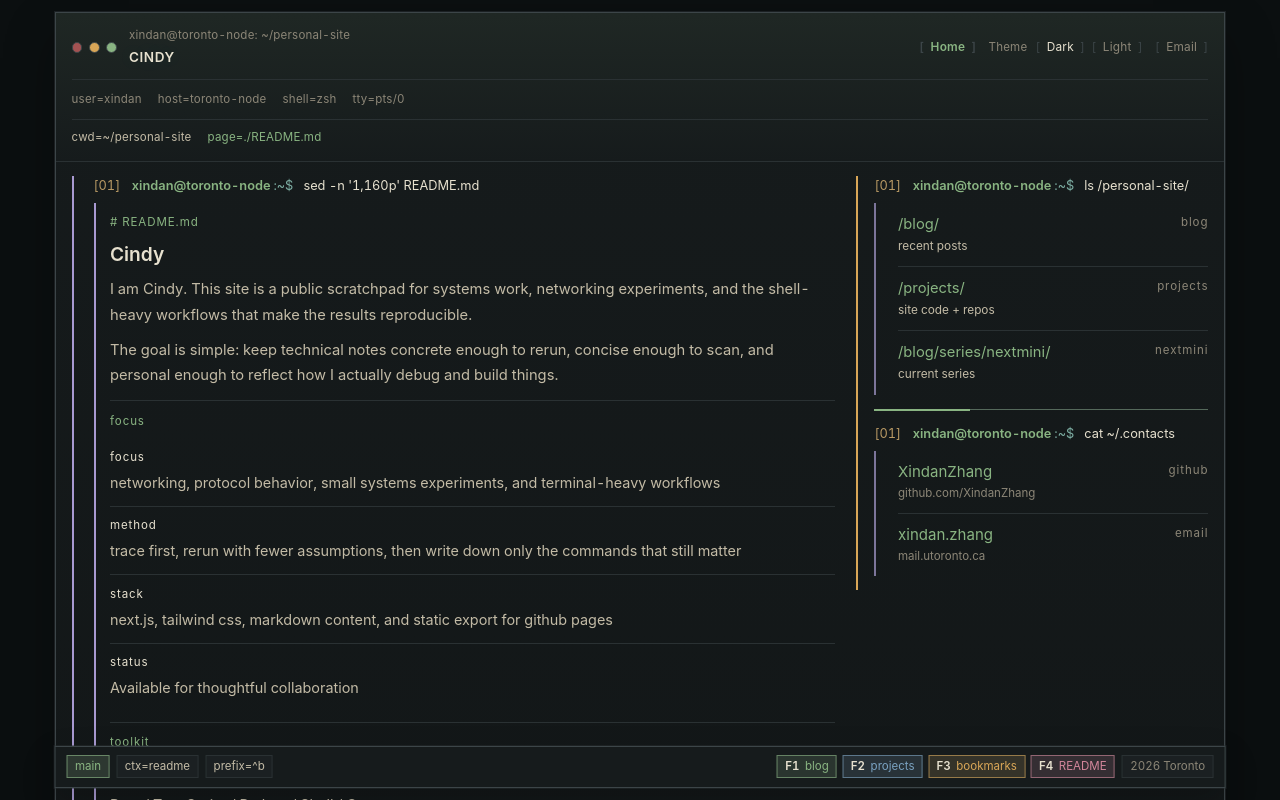
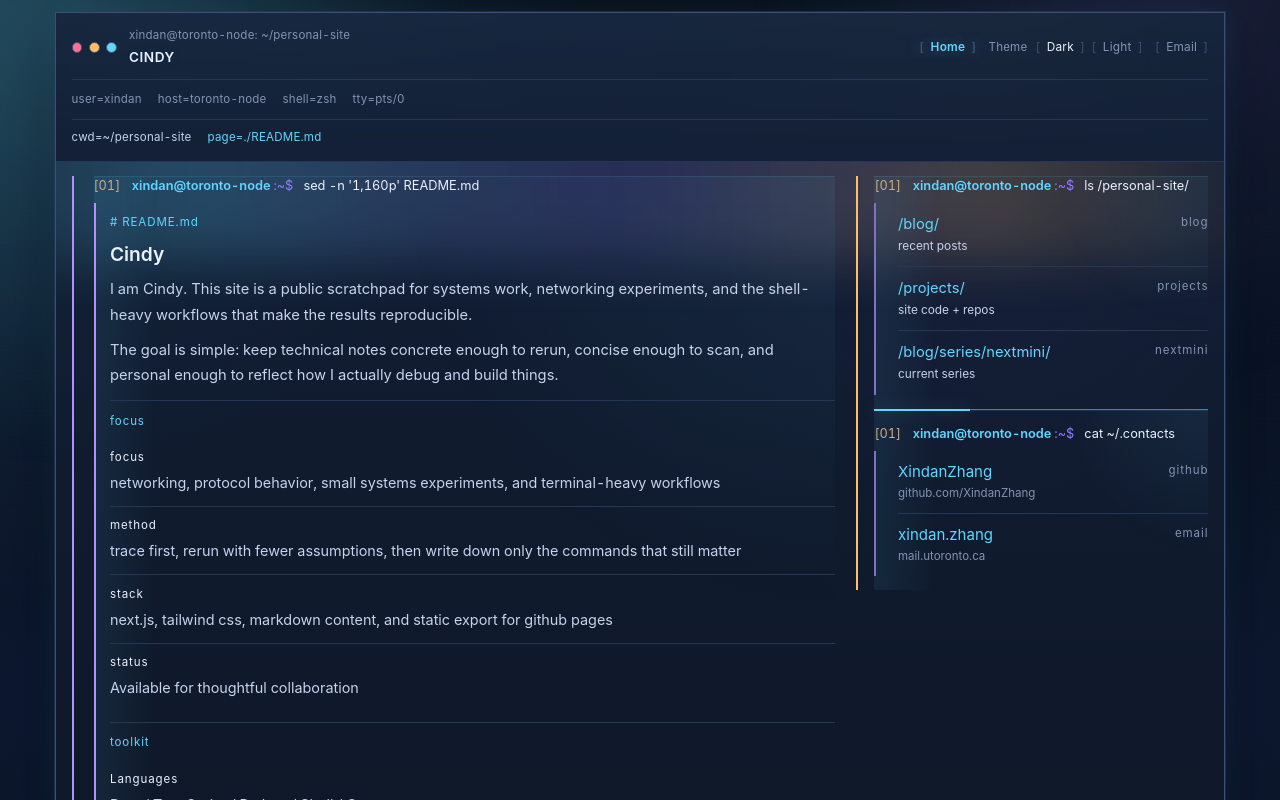
Before and after one commit to XindanZhang/personal-site, a Next.js app: page /about in a window 1280 px wide. Shown: the top 800 px of the page. Built offline with nearby package versions, Linux system fonts and the light colour scheme.

Commit message:
style: add animated chroma terminal palette

```diff
--- a/app/globals.css
+++ b/app/globals.css
@@ -1107,67 +1107,82 @@ img {
 }
 
 :root {
-  --page-bg: #0b0f10;
-  --page-bg-alt: #121718;
-  --page-ink: #e7e1cf;
-  --muted: #8c8677;
-  --muted-strong: #c3bba6;
-  --panel: #111516;
-  --panel-strong: #161b1c;
-  --panel-soft: #1b2022;
-  --line: #2a3133;
-  --line-strong: #3c4548;
-  --accent: #89b482;
-  --accent-strong: #d8a657;
-  --accent-hot: #7daea3;
-  --block-identity: #8ec07c;
-  --block-status: #d8a657;
-  --block-workspace: #7daea3;
-  --block-feed: #b48ead;
-  --block-journal: #7aa2c1;
-  --block-projects: #d3869b;
-  --block-readme: #a899d1;
-  --block-links: #c08a4a;
-  --dock-f1: #89b482;
-  --dock-f2: #7aa2c1;
-  --dock-f3: #d8a657;
-  --dock-f4: #d3869b;
-  --danger: #a35252;
-  --shadow: none;
-  --glow: none;
+  --page-bg: #071019;
+  --page-bg-alt: #0d1830;
+  --page-ink: #eaf1ff;
+  --muted: #8493b2;
+  --muted-strong: #c7d2eb;
+  --panel: #0d1523;
+  --panel-strong: #132036;
+  --panel-soft: #192844;
+  --line: #263656;
+  --line-strong: #3d4f77;
+  --accent: #63d5ff;
+  --accent-strong: #ffbe67;
+  --accent-hot: #8f7cff;
+  --block-identity: #59e3b0;
+  --block-status: #ffbe67;
+  --block-workspace: #6cc9ff;
+  --block-feed: #9c88ff;
+  --block-journal: #72b7ff;
+  --block-projects: #ff8ab3;
+  --block-readme: #b291ff;
+  --block-links: #ffd369;
+  --dock-f1: #59e3b0;
+  --dock-f2: #72b7ff;
+  --dock-f3: #ffd369;
+  --dock-f4: #ff8ab3;
+  --danger: #ff6f91;
+  --shadow: 0 1.6rem 4rem rgba(2, 8, 20, 0.46);
+  --glow:
+    0 0 0 1px rgba(99, 213, 255, 0.08),
+    0 0 26px rgba(99, 213, 255, 0.1);
+  --aurora-a: rgba(99, 213, 255, 0.22);
+  --aurora-b: rgba(143, 124, 255, 0.18);
+  --aurora-c: rgba(255, 190, 103, 0.12);
 }
 
 :root[data-theme="light"] {
-  --page-bg: #f3efe2;
-  --page-bg-alt: #e8e1cf;
-  --page-ink: #26221b;
-  --muted: #70685a;
-  --muted-strong: #433b2f;
-  --panel: #f7f1e3;
-  --panel-strong: #fbf6eb;
-  --panel-soft: #eee6d5;
-  --line: #c7bda8;
-  --line-strong: #a3957c;
-  --accent: #65855f;
-  --accent-strong: #aa7638;
-  --accent-hot: #4f7c7a;
-  --block-identity: #65855f;
-  --block-status: #b8813b;
-  --block-workspace: #4f7c7a;
-  --block-feed: #87639e;
-  --block-journal: #54789d;
-  --block-projects: #a55f7a;
-  --block-readme: #7366af;
-  --block-links: #ab7632;
-  --dock-f1: #65855f;
-  --dock-f2: #54789d;
-  --dock-f3: #ab7632;
-  --dock-f4: #a55f7a;
-  --danger: #9b4d4d;
+  --page-bg: #f4f7ff;
+  --page-bg-alt: #e7eefc;
+  --page-ink: #10192b;
+  --muted: #67738e;
+  --muted-strong: #30405f;
+  --panel: #f8fbff;
+  --panel-strong: #eff4ff;
+  --panel-soft: #e4ecfc;
+  --line: #cad6eb;
+  --line-strong: #9ab0d4;
+  --accent: #1874ff;
+  --accent-strong: #cc7f19;
+  --accent-hot: #6758ff;
+  --block-identity: #1f9d77;
+  --block-status: #cc7f19;
+  --block-workspace: #2d87ff;
+  --block-feed: #8067ff;
+  --block-journal: #286dc2;
+  --block-projects: #d9548a;
+  --block-readme: #8665e8;
+  --block-links: #b67a1e;
+  --dock-f1: #1f9d77;
+  --dock-f2: #286dc2;
+  --dock-f3: #b67a1e;
+  --dock-f4: #d9548a;
+  --danger: #d84a6d;
+  --shadow: 0 1rem 2.8rem rgba(41, 67, 114, 0.14);
+  --glow:
+    0 0 0 1px rgba(24, 116, 255, 0.08),
+    0 0 22px rgba(24, 116, 255, 0.08);
+  --aurora-a: rgba(24, 116, 255, 0.18);
+  --aurora-b: rgba(103, 88, 255, 0.14);
+  --aurora-c: rgba(204, 127, 25, 0.11);
 }
 
 body.mode-terminal {
-  background: var(--page-bg);
+  position: relative;
+  background:
+    radial-gradient(circle at top left, color-mix(in srgb, var(--aurora-a) 70%, transparent), transparent 32%),
+    linear-gradient(180deg, var(--page-bg) 0%, var(--page-bg-alt) 52%, var(--page-bg) 100%);
   color: var(--page-ink);
   font-family: var(--font-mono);
   font-variant-ligatures: none;
@@ -1177,7 +1192,31 @@ body.mode-terminal {
 
 body.mode-terminal::before,
 body.mode-terminal::after {
-  display: none;
+  content: "";
+  position: fixed;
+  inset: 0;
+  pointer-events: none;
+}
+
+body.mode-terminal::before {
+  inset: -18% -12%;
+  z-index: 0;
+  background:
+    radial-gradient(circle at 14% 18%, var(--aurora-a) 0, transparent 24%),
+    radial-gradient(circle at 82% 12%, var(--aurora-b) 0, transparent 24%),
+    radial-gradient(circle at 62% 78%, var(--aurora-c) 0, transparent 24%);
+  filter: blur(44px);
+  opacity: 0.9;
+  animation: terminal-aurora 24s ease-in-out infinite alternate;
+}
+
+body.mode-terminal::after {
+  z-index: 0;
+  background:
+    linear-gradient(180deg, color-mix(in srgb, var(--line-strong) 18%, transparent) 0 1px, transparent 1px 100%);
+  background-size: 100% 4px;
+  mask-image: linear-gradient(180deg, rgba(0, 0, 0, 0.72), transparent 84%);
+  opacity: 0.12;
 }
 
 body.mode-terminal ::selection {
@@ -1192,11 +1231,58 @@ body.mode-terminal ::selection {
 }
 
 .shell-window {
+  position: relative;
+  overflow: hidden;
   border: 1px solid var(--line-strong);
-  background: linear-gradient(180deg, var(--panel-strong), var(--panel));
+  background:
+    linear-gradient(180deg, color-mix(in srgb, var(--panel-strong) 78%, var(--page-bg-alt) 22%), var(--panel)),
+    radial-gradient(circle at top left, color-mix(in srgb, var(--aurora-a) 18%, transparent), transparent 26%);
   box-shadow:
     0 0 0 1px color-mix(in srgb, var(--line) 55%, transparent),
-    0 1.4rem 3rem rgba(0, 0, 0, 0.3);
+    var(--shadow),
+    var(--glow);
+  backdrop-filter: blur(10px);
+}
+
+.shell-window::before,
+.shell-window::after {
+  content: "";
+  position: absolute;
+  inset: 0;
+  pointer-events: none;
+}
+
+.shell-window::before {
+  z-index: 0;
+  background:
+    radial-gradient(circle at top left, color-mix(in srgb, var(--aurora-a) 36%, transparent), transparent 28%),
+    radial-gradient(circle at 82% 18%, color-mix(in srgb, var(--aurora-b) 30%, transparent), transparent 24%);
+  opacity: 0.75;
+}
+
+.shell-window::after {
+  top: -38%;
+  bottom: auto;
+  left: -12%;
+  right: -12%;
+  z-index: 0;
+  height: 58%;
+  background: linear-gradient(
+    90deg,
+    transparent 0%,
+    color-mix(in srgb, var(--accent) 30%, transparent) 22%,
+    color-mix(in srgb, var(--accent-hot) 24%, transparent) 52%,
+    color-mix(in srgb, var(--accent-strong) 26%, transparent) 78%,
+    transparent 100%
+  );
+  filter: blur(28px);
+  opacity: 0.75;
+  animation: terminal-chroma 18s linear infinite;
+}
+
+.shell-window > * {
+  position: relative;
+  z-index: 1;
 }
 
 .shell-header,
@@ -1210,7 +1296,7 @@ body.mode-terminal ::selection {
   gap: 0.7rem;
   border-bottom: 1px solid var(--line);
   background:
-    linear-gradient(180deg, color-mix(in srgb, var(--accent) 8%, var(--panel-strong) 92%), var(--panel-strong));
+    linear-gradient(180deg, color-mix(in srgb, var(--aurora-a) 12%, var(--panel-strong) 88%), var(--panel-strong));
 }
 
 .shell-titlebar,
@@ -1349,7 +1435,7 @@ body.mode-terminal ::selection {
   transform: none;
   border-color: var(--accent);
   color: var(--page-ink);
-  background: var(--page-bg-alt);
+  background: color-mix(in srgb, var(--panel-soft) 76%, currentColor 24%);
 }
 
 .key-switch:focus-visible,
@@ -1376,7 +1462,7 @@ body.mode-terminal ::selection {
 .filter-chip.is-active {
   border-color: var(--accent);
   color: var(--page-ink);
-  background: var(--page-bg-alt);
+  background: color-mix(in srgb, var(--panel-soft) 72%, var(--accent) 28%);
   box-shadow: none;
 }
 
@@ -1488,6 +1574,7 @@ body.mode-terminal ::selection {
 .masthead-link.is-home {
   color: var(--accent);
   font-weight: 600;
+  text-shadow: 0 0 14px color-mix(in srgb, var(--accent) 35%, transparent);
 }
 
 .key-switch::before,
@@ -1540,6 +1627,10 @@ body.mode-terminal ::selection {
   gap: 0.45rem;
   padding: 0.9rem 0;
   border-top: 1px solid color-mix(in srgb, var(--section-color) 32%, var(--line-strong) 68%);
+  background:
+    linear-gradient(90deg, color-mix(in srgb, var(--section-color) 8%, transparent), transparent 4rem),
+    radial-gradient(circle at top right, color-mix(in srgb, var(--section-color) 7%, transparent), transparent 38%);
+  box-shadow: inset 0 1px 0 color-mix(in srgb, var(--section-color) 12%, transparent);
 }
 
 .prompt-section::before {
@@ -1549,6 +1640,7 @@ body.mode-terminal ::selection {
   left: 0;
   width: 6rem;
   border-top: 2px solid var(--section-color);
+  box-shadow: 0 0 16px color-mix(in srgb, var(--section-color) 35%, transparent);
 }
 
 .prompt-line {
@@ -1680,25 +1772,33 @@ body.mode-terminal ::selection {
 .shell-section.is-identity {
   --section-color: var(--block-identity);
   border-left: 2px solid var(--block-identity);
-  background: linear-gradient(90deg, color-mix(in srgb, var(--block-identity) 8%, transparent), transparent 2.5rem);
+  background:
+    linear-gradient(90deg, color-mix(in srgb, var(--block-identity) 14%, transparent), transparent 3.75rem),
+    radial-gradient(circle at top right, color-mix(in srgb, var(--block-identity) 10%, transparent), transparent 44%);
 }
 
 .shell-section.is-status {
   --section-color: var(--block-status);
   border-left: 2px solid var(--block-status);
-  background: linear-gradient(90deg, color-mix(in srgb, var(--block-status) 8%, transparent), transparent 2.5rem);
+  background:
+    linear-gradient(90deg, color-mix(in srgb, var(--block-status) 14%, transparent), transparent 3.75rem),
+    radial-gradient(circle at top right, color-mix(in srgb, var(--block-status) 10%, transparent), transparent 44%);
 }
 
 .shell-section.is-workspace {
   --section-color: var(--block-workspace);
   border-left: 2px solid var(--block-workspace);
-  background: linear-gradient(90deg, color-mix(in srgb, var(--block-workspace) 8%, transparent), transparent 2.5rem);
+  background:
+    linear-gradient(90deg, color-mix(in srgb, var(--block-workspace) 14%, transparent), transparent 3.75rem),
+    radial-gradient(circle at top right, color-mix(in srgb, var(--block-workspace) 10%, transparent), transparent 44%);
 }
 
 .shell-section.is-feed {
   --section-color: var(--block-feed);
   border-left: 2px solid var(--block-feed);
-  background: linear-gradient(90deg, color-mix(in srgb, var(--block-feed) 8%, transparent), transparent 2.5rem);
+  background:
+    linear-gradient(90deg, color-mix(in srgb, var(--block-feed) 14%, transparent), transparent 3.75rem),
+    radial-gradient(circle at top right, color-mix(in srgb, var(--block-feed) 10%, transparent), transparent 44%);
 }
 
 .journal-sidebar {
@@ -2654,6 +2754,9 @@ body.mode-terminal ::selection {
 .shell-statusbar-link:focus-visible {
   color: var(--page-ink);
   transform: translateY(-1px);
+  box-shadow:
+    0 0 0 1px color-mix(in srgb, currentColor 28%, transparent),
+    0 0 18px color-mix(in srgb, currentColor 16%, transparent);
 }
 
 .shell-statusbar-key {
@@ -2896,6 +2999,30 @@ body.mode-terminal ::selection {
   }
 }
 
+@keyframes terminal-aurora {
+  0% {
+    transform: translate3d(-2%, -1%, 0) scale(1);
+  }
+
+  50% {
+    transform: translate3d(2%, 2%, 0) scale(1.08);
+  }
+
+  100% {
+    transform: translate3d(-1%, 4%, 0) scale(1.03);
+  }
+}
+
+@keyframes terminal-chroma {
+  from {
+    transform: translate3d(-10%, 0, 0);
+  }
+
+  to {
+    transform: translate3d(10%, 0, 0);
+  }
+}
+
 @keyframes terminal-caret-appear {
   from {
     opacity: 0;
@@ -2907,6 +3034,11 @@ body.mode-terminal ::selection {
 }
 
 @media (prefers-reduced-motion: reduce) {
+  body.mode-terminal::before,
+  .shell-window::after {
+    animation: none;
+  }
+
   .prompt-section.is-typed .prompt-command-clip {
     width: calc(var(--type-ch, 1) * 1ch);
     animation: none;
--- a/app/layout.tsx
+++ b/app/layout.tsx
@@ -39,7 +39,7 @@ export const metadata: Metadata = {
 };
 
 export const viewport: Viewport = {
-  themeColor: "#0b0f10",
+  themeColor: "#071019",
 };
 
 export default function RootLayout({
```
Also changed, not shown: 441 other files (tests, documents, lock files or other folders).
